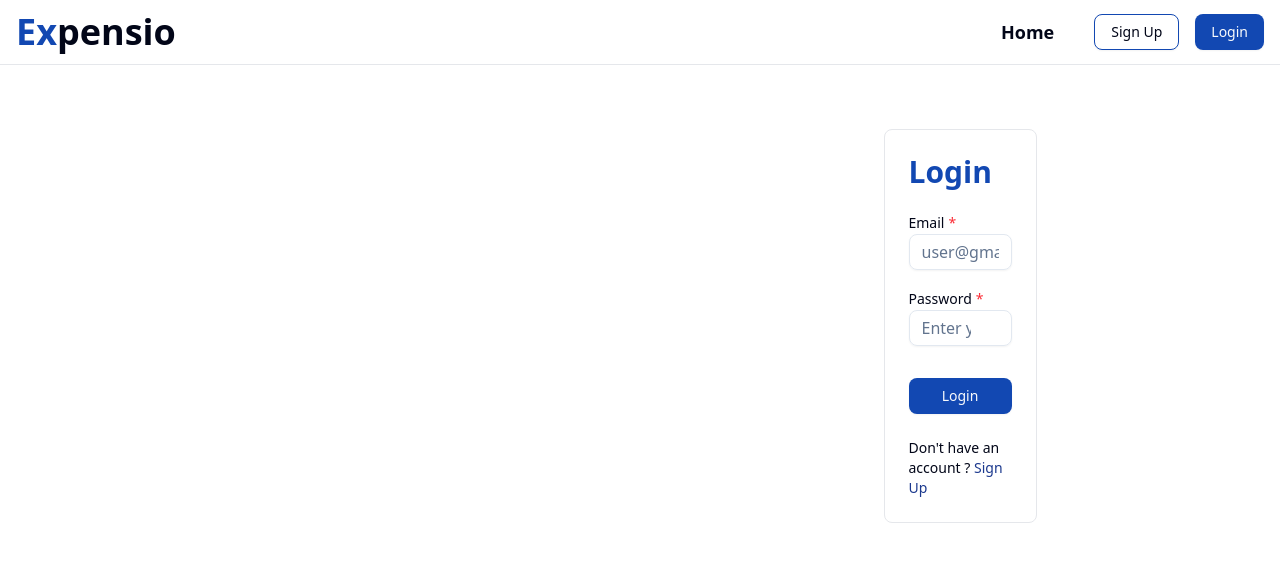
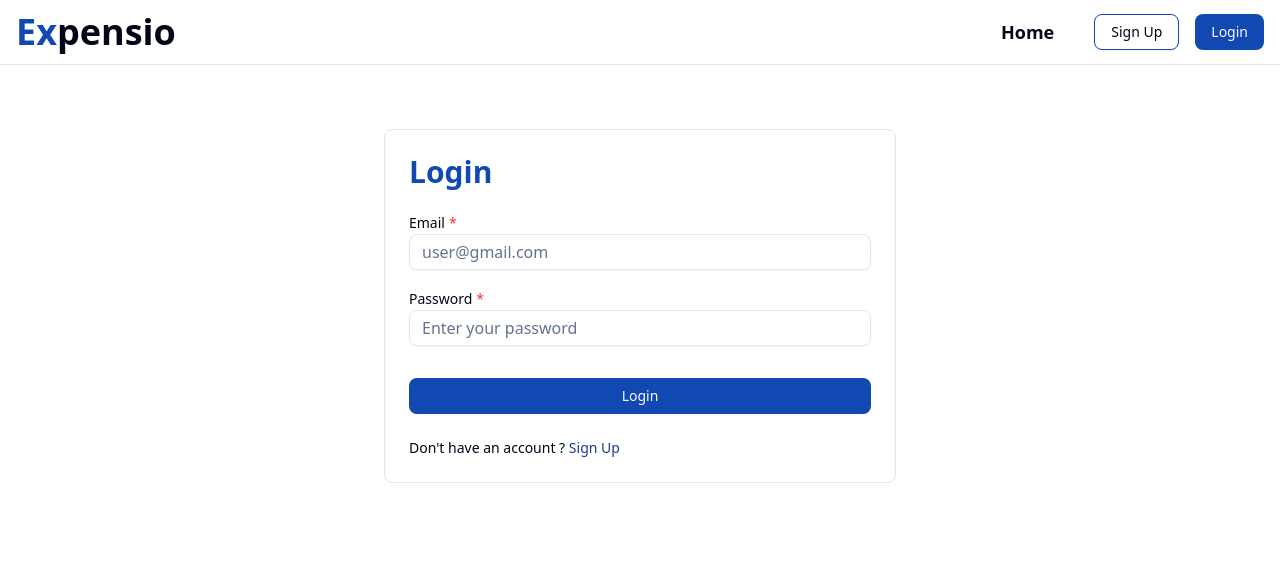
Before and after one commit to kraarush/Expense-Tracker, a React (Vite) app in the folder frontend/: page /login in a window 1280 px wide. Shown: the top 562 px of the page. Built offline with nearby package versions, Linux system fonts and the light colour scheme; no server answers.

Commit message:
login page ui improved

```diff
--- a/frontend/src/components/auth/Login.jsx
+++ b/frontend/src/components/auth/Login.jsx
@@ -93,11 +93,7 @@ const Login = () => {
   return (
     <div>
       <Navbar />
-      <div className="grid grid-cols-1 lg:grid-cols-2">
-        <div>
-          {/* <img src="/login.svg" alt="" /> */}
-        </div>
-        <div className="flex items-center justify-center md:max-w-5xl sm:max-w-4xl mx-auto my-16 ">
+      <div className="flex items-center justify-center md:max-w-5xl sm:max-w-4xl mx-auto my-16 ">
           <form
             onSubmit={handleSubmit}
             className=" w-4/5 md:w-1/2 border border-gray-200 rounded-md p-6 "
@@ -177,7 +173,6 @@ const Login = () => {
             </div>
           </form>
         </div>
-      </div>
     </div>
   );
 };
```
